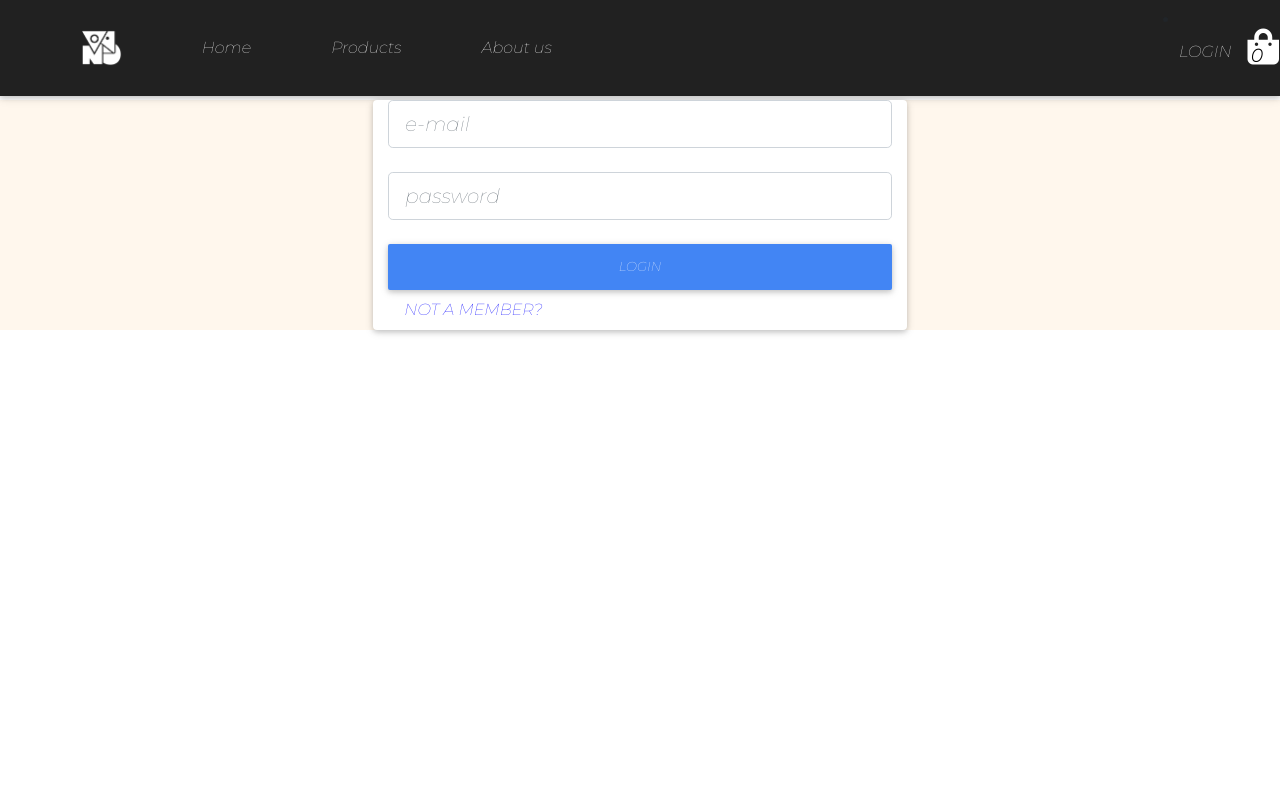
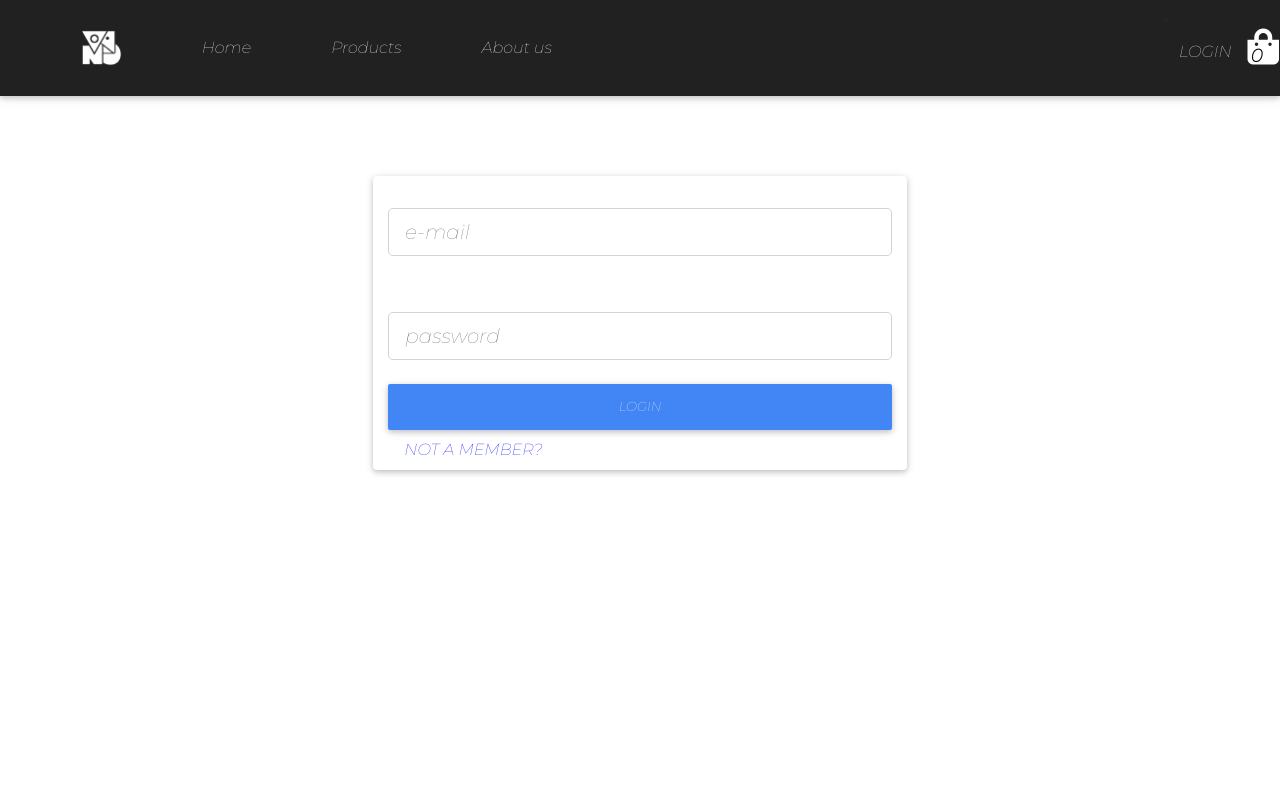
Before and after one commit to VictorFarina/js2, a Vue app in the folder shop/: page /login in a window 1280 px wide. Shown: the top 800 px of the page. Built offline with nearby package versions, Linux system fonts and the light colour scheme; no server answers.

Commit message:
fixed login

```diff
--- a/shop/src/components/LoginModal.vue
+++ b/shop/src/components/LoginModal.vue
@@ -91,9 +91,14 @@ export default {
   color: rgb(4, 0, 255);
 }
 
-.log-in{
+.log-in {
+  align-content: center;
+  margin-top: 5rem;
   height: 100%;
-  background-color: rgba(255, 228, 196, 0.301);
+}
+.log-in input{
+
+  margin-top: 2rem;
 }
 
 .card {
```
